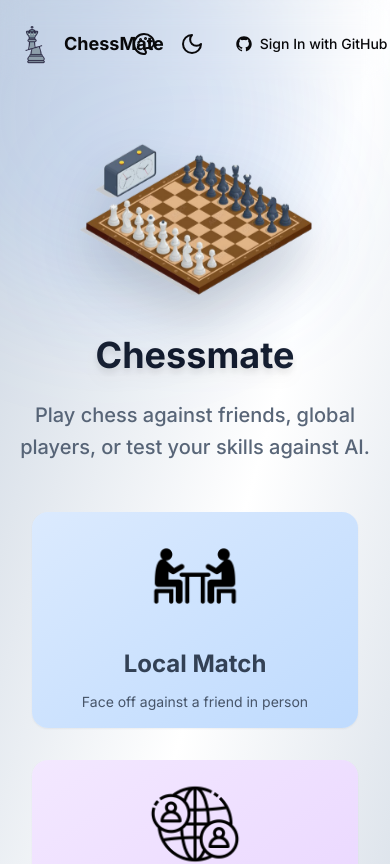
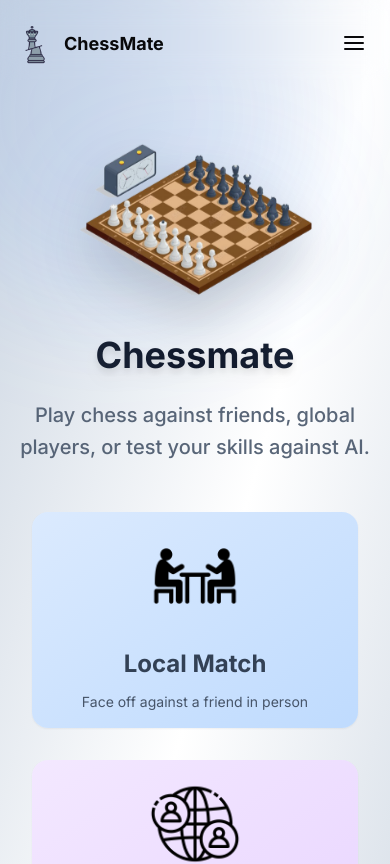
Before and after one commit to yuvrajsinh5252/ChessGame, a Next.js app: page / in a window 390 px wide. Shown: the top 864 px of the page. Built offline with nearby package versions, Linux system fonts and the light colour scheme; no server answers; what pusher would draw is missing.

Commit message:
feat: add responsive hamburger menu

```diff
--- /dev/null
+++ b/src/Components/common/HamburgerMenu.tsx
@@ -0,0 +1,32 @@
+interface HamburgerMenuProps {
+  isOpen: boolean;
+  onClick: () => void;
+}
+
+export function HamburgerMenu({ isOpen, onClick }: HamburgerMenuProps) {
+  return (
+    <button
+      className="relative w-10 h-10 rounded-full hover:bg-gray-100 dark:hover:bg-gray-800 transition-colors duration-200 md:hidden focus:outline-none group"
+      onClick={onClick}
+      aria-label="Toggle Menu"
+    >
+      <div className="absolute left-1/2 top-1/2 -translate-x-1/2 -translate-y-1/2 w-5 h-5">
+        <span
+          className={`absolute top-0.5 block h-0.5 w-5 rounded-full bg-current transform transition-all duration-300 ease-in-out ${
+            isOpen ? "rotate-45 translate-y-2" : ""
+          }`}
+        />
+        <span
+          className={`absolute top-2 block h-0.5 w-5 rounded-full bg-current transform transition-all duration-300 ease-in-out ${
+            isOpen ? "opacity-0" : ""
+          }`}
+        />
+        <span
+          className={`absolute top-3.5 block h-0.5 w-5 rounded-full bg-current transform transition-all duration-300 ease-in-out ${
+            isOpen ? "-rotate-45 -translate-y-2" : ""
+          }`}
+        />
+      </div>
+    </button>
+  );
+}
--- a/src/Components/common/navbar.tsx
+++ b/src/Components/common/navbar.tsx
@@ -11,45 +11,93 @@ import Link from "next/link";
 import { Button } from "../ui/button";
 import { signIn } from "next-auth/react";
 import { GitHubLogoIcon } from "@radix-ui/react-icons";
+import { useState } from "react";
+import { HamburgerMenu } from "./HamburgerMenu";
+import {
+  Dialog,
+  DialogContent,
+  DialogHeader,
+  DialogTitle,
+  DialogTrigger,
+} from "../ui/dialog";
 
 export function Navbar() {
   const pathname = usePathname();
   const roomID = pathname?.split("/").pop() || "";
   const { data: session, status } = useSession();
+  const [isMobileMenuOpen, setIsMobileMenuOpen] = useState(false);
 
   return (
     <div className="w-full fixed pt-2 backdrop-blur-md z-50">
-      <MaxWidthWrapper className="w-full flex justify-between p-4 rounded-lg">
+      <MaxWidthWrapper className="w-full flex flex-col md:flex-row justify-between p-4 rounded-lg">
+        <div className="flex items-center justify-between">
           <div className="flex items-center space-x-2">
             <Image src="/logo.png" width={40} height={40} alt="logo" />
             <Link href="/" className="text-lg font-bold">
               ChessMate
             </Link>
           </div>
-        <div className="flex gap-2 justify-center items-center">
+          <HamburgerMenu
+            isOpen={isMobileMenuOpen}
+            onClick={() => setIsMobileMenuOpen(!isMobileMenuOpen)}
+          />
+        </div>
+
+        <div
+          className={`${
+            isMobileMenuOpen ? "flex" : "hidden"
+          } md:flex flex-col md:flex-row gap-4 md:gap-2 items-center mt-4 md:mt-0 transition-all duration-200 ease-in-out`}
+        >
           {pathname?.startsWith("/online-multiplayer/room/") && (
             <Chat roomId={roomID} />
           )}
           <ChessTheme />
           <ThemeToggle />
           {status === "loading" ? (
-            <div className="w-16 h-9 rounded-lg bg-gray-200 dark:bg-gray-800 animate-pulse" />
+            <div className="w-9 h-9 rounded-full bg-gray-200 dark:bg-gray-500 animate-pulse" />
           ) : session ? (
+            <Dialog>
+              <DialogTrigger>
                 <div className="flex items-center gap-2">
-              <Button variant="ghost" onClick={() => signOut()}>
                   <Image
                     src={session.user?.image || "/default-avatar.png"}
-                  width={32}
-                  height={32}
+                    width={36}
+                    height={36}
                     className="rounded-full"
                     alt="Profile"
                   />
+                </div>
+              </DialogTrigger>
+              <DialogContent className="sm:max-w-[425px]">
+                <DialogHeader>
+                  <DialogTitle>Profile</DialogTitle>
+                </DialogHeader>
+                <div className="flex flex-col gap-4">
+                  <div className="flex items-center gap-2">
+                    <Image
+                      src={session.user?.image || "/default-avatar.png"}
+                      width={50}
+                      height={50}
+                      className="rounded-full"
+                      alt="Profile"
+                    />
+                    <div>
+                      <p className="font-medium">{session.user?.name}</p>
+                      <p className="text-sm text-gray-500">
+                        {session.user?.email}
+                      </p>
+                    </div>
+                  </div>
+                  <Button variant="destructive" onClick={() => signOut()}>
+                    Sign Out
                   </Button>
                 </div>
+              </DialogContent>
+            </Dialog>
           ) : (
             <Button
               variant="ghost"
-              className="flex items-center gap-2"
+              className="flex items-center gap-2 hover:bg-gray-100 dark:hover:bg-gray-800 w-full md:w-auto justify-center"
               onClick={() => signIn("github")}
             >
               <GitHubLogoIcon className="w-4 h-4" />
--- a/src/Components/online-mode/room/room.tsx
+++ b/src/Components/online-mode/room/room.tsx
@@ -71,7 +71,7 @@ export default function Room() {
         if (game && game.roomId && (game.winner == "none" || !game.winner)) {
           setRoomChatId(game.roomId);
           setRoomid(game.roomId);
-          setIsGame(true);
+          if (game.players.length == 2) setIsGame(true);
         }
       } catch (error) {
         console.error("Failed to check existing game:", error);
@@ -211,6 +211,7 @@ export default function Room() {
               ) : (
                 <Button
                   onClick={() => joinRoom(id)}
+                  disabled={roomid !== ""}
                   className="w-full h-12 font-medium rounded-lg transition-all duration-200"
                 >
                   Join Room
@@ -224,6 +225,7 @@ export default function Room() {
               ) : (
                 <button
                   onClick={() => createRoom()}
+                  disabled={roomid !== ""}
                   className="w-full h-12 border border-gray-900 dark:border-gray-100 rounded-lg text-gray-900 dark:text-gray-100 font-medium hover:bg-gray-900 hover:text-white dark:hover:bg-gray-100 dark:hover:text-gray-900 transition-all duration-200"
                 >
                   Create Room
--- a/src/lib/db/room/check-game.ts
+++ b/src/lib/db/room/check-game.ts
@@ -11,6 +11,9 @@ export async function CheckGame(playerId: string) {
         },
       },
     },
+    include: {
+      players: true,
+    },
   });
 
   return game;
```
Lines whose indentation alone changed are shown as unchanged.
